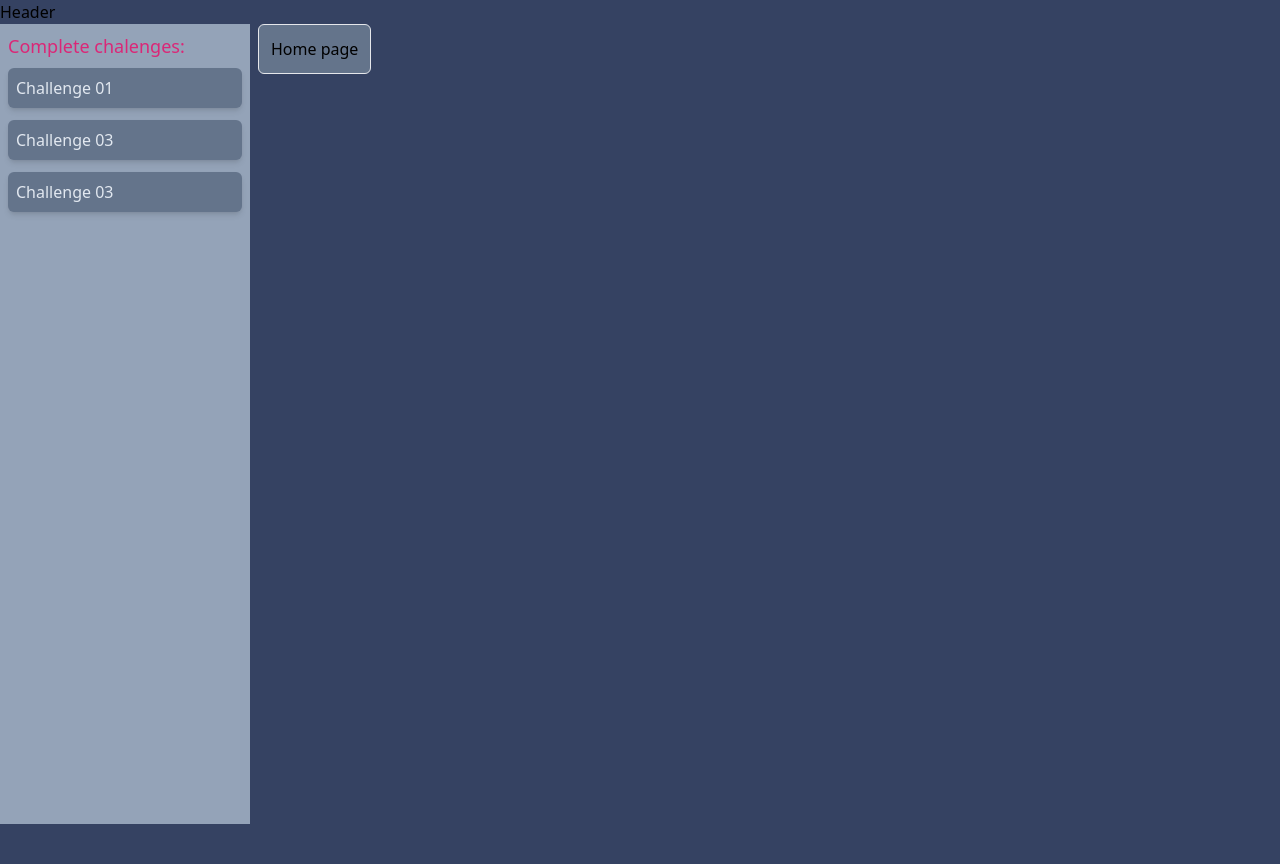
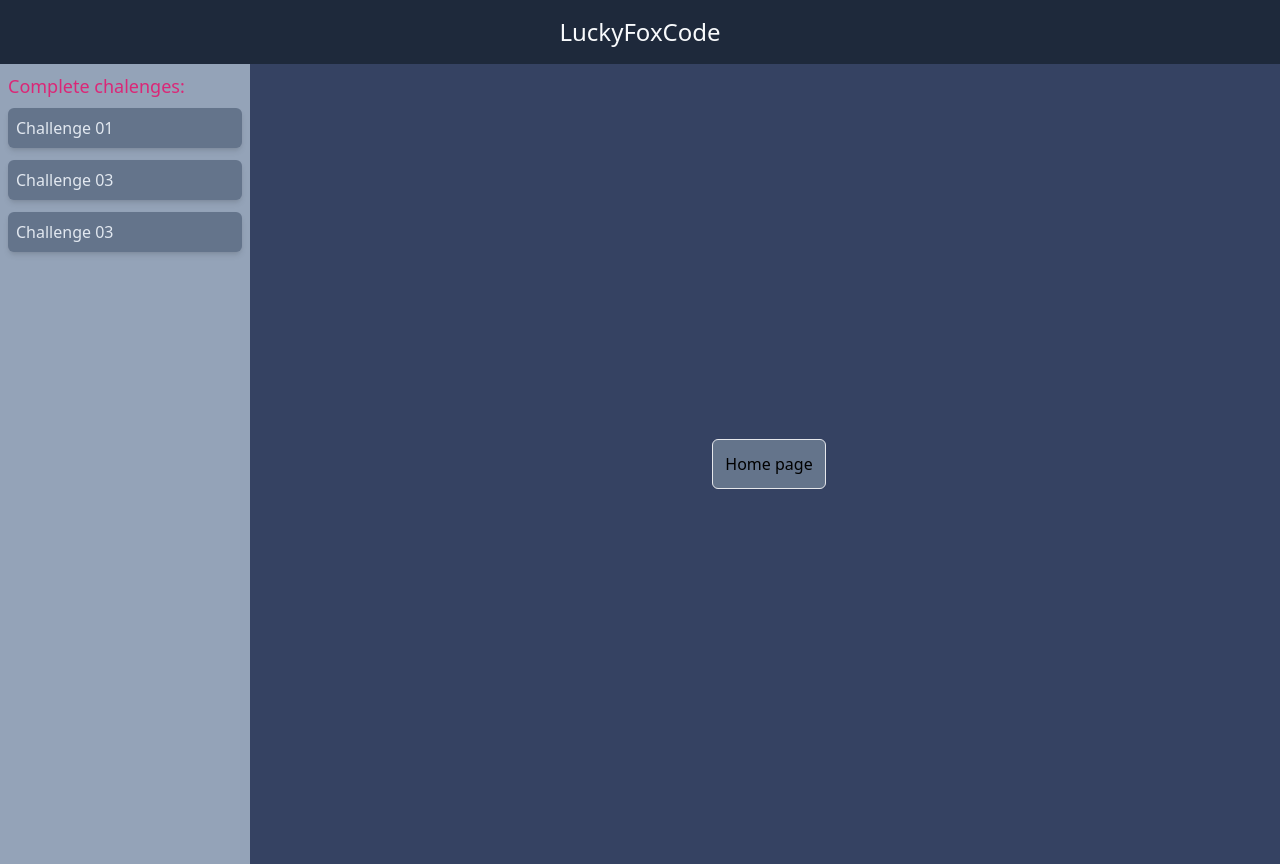
Before and after one commit to LuckyFoxCode/react-training, a React app: page / in a window 1280 px wide. Before the commit the page ends 824 px from the top, so only its background shows below. Built offline with nearby package versions, Linux system fonts and the light colour scheme; the HTML template or start-up script is replaced by a standard one.

Commit message:
:recycle: Refactor Header component

```diff
--- a/src/App.tsx
+++ b/src/App.tsx
@@ -7,7 +7,7 @@ function App() {
       <Header />
       <main className='flex'>
         <Aside />
-        <Content>
+        <Content className='w-full flex justify-center items-center'>
           <AppRouters />
         </Content>
       </main>
--- a/src/components/layout/Header.tsx
+++ b/src/components/layout/Header.tsx
@@ -1,3 +1,14 @@
+import { Link } from 'react-router-dom';
+
 export const Header = () => {
-  return <header>Header</header>;
+  return (
+    <header className='p-4 bg-slate-800'>
+      <Link
+        to='/'
+        className='flex justify-center text-2xl text-slate-50 transition-colors hover:text-fuchsia-600'
+      >
+        LuckyFoxCode
+      </Link>
+    </header>
+  );
 };
```
